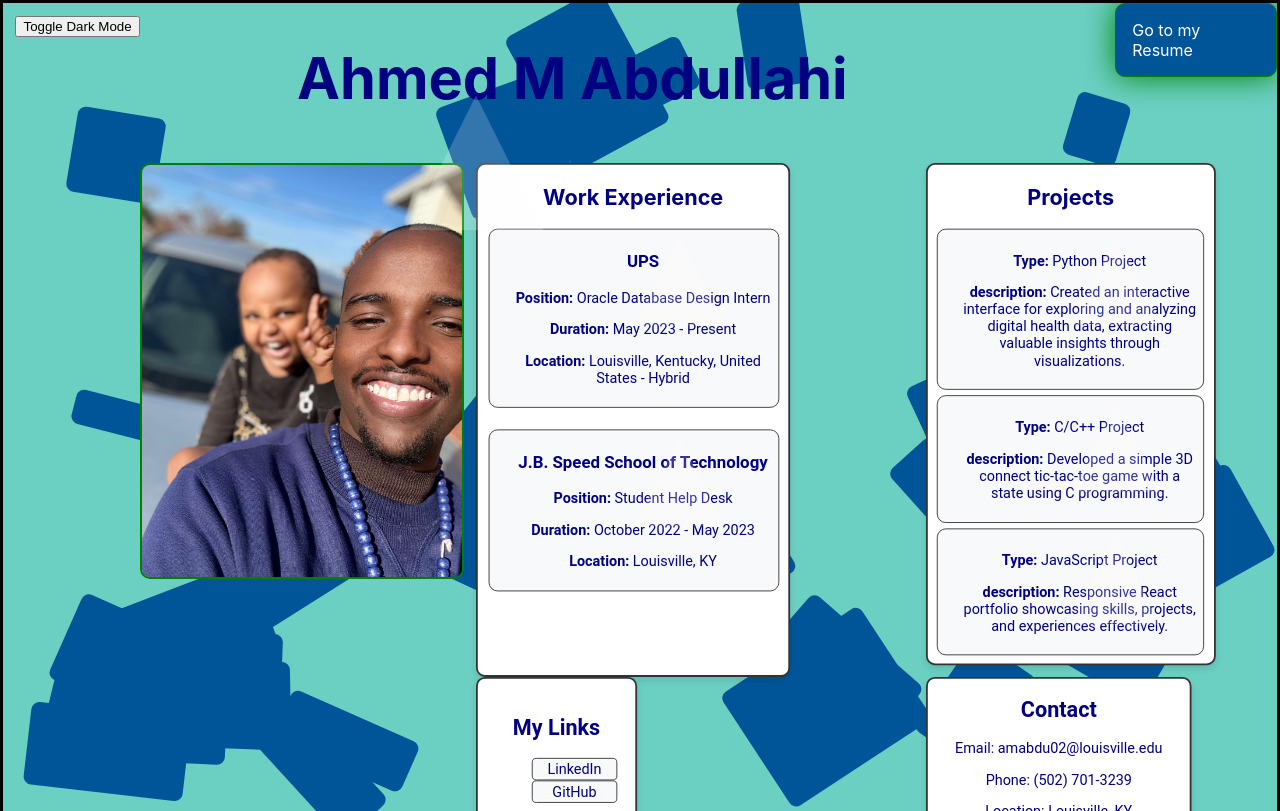
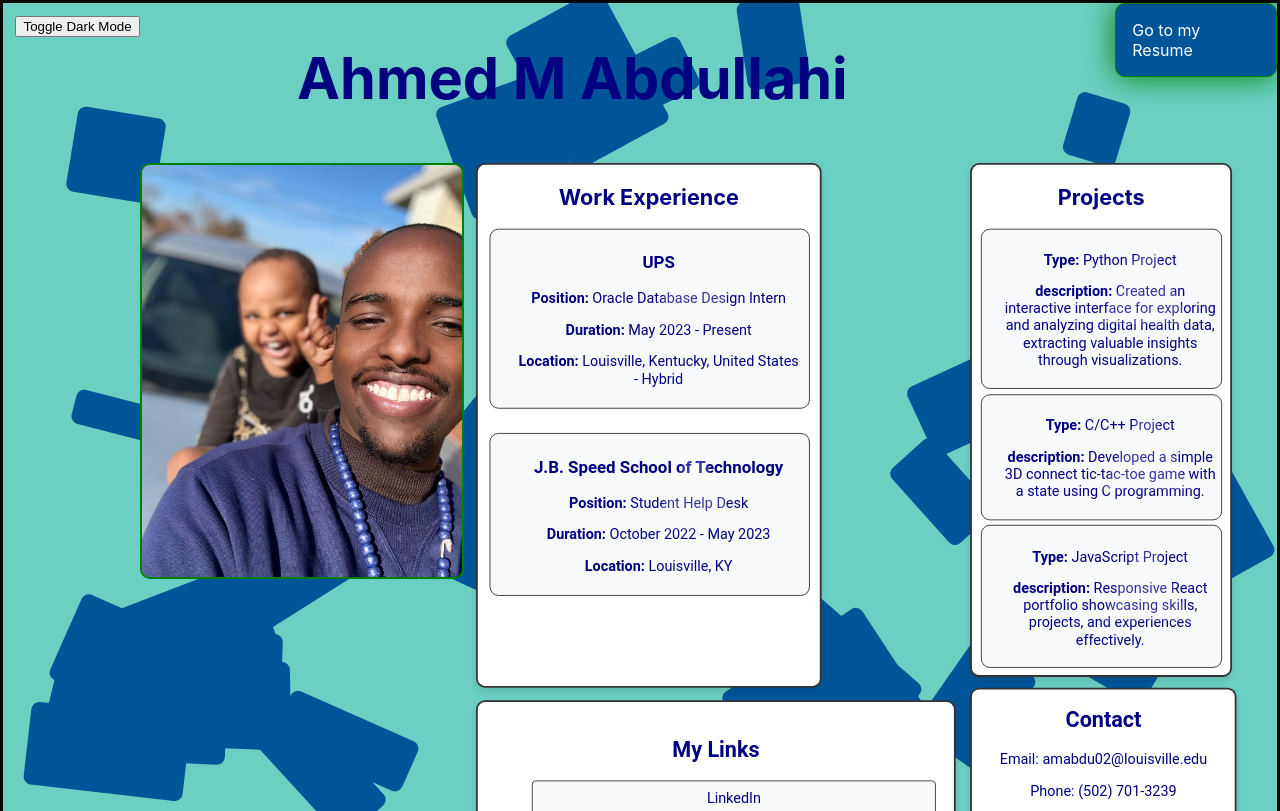
Before and after one commit to AhmedMurshid/AhmedMurshid, a React (Create React App) app: page / in a window 1280 px wide. Built offline with nearby package versions, Linux system fonts and the light colour scheme.

Commit message:
add links

```diff
--- a/public/resume.html
+++ b/public/resume.html
@@ -17,6 +17,7 @@
         document.querySelector(".email").textContent = `Email: ${data.contact.email}`;
         document.querySelector(".phone").textContent = `Phone: ${data.contact.phone}`;
         document.querySelector(".location").textContent = `Location: ${data.contact.location}`;
+        document.querySelector(".website").textContent = `Website: ${data.contact.website}`;
         document.querySelector(".degree").textContent = data.education.degree;
         document.querySelector(".school").textContent = data.education.school;
         document.querySelector(".anticipated-graduation").textContent = `Anticipated Graduation: ${data.education.anticipated_graduation}`;
@@ -144,6 +145,7 @@ for (let i = 0; i < categories.length; i++) {
       <p class='p-re email'>Email: {contact.email}</p>
       <p class='p-re phone'>Phone: {contact.phone}</p>
       <p class='p-re location'>Location: {contact.location}</p>
+      <p class='p-re website'>Website: <a href={contact.website}>{contact.website}</a></p>
     </section>
   </div>
   <div class='goal'>
--- a/public/resume1.json
+++ b/public/resume1.json
@@ -3,7 +3,8 @@
   "contact": {
     "email": "amabdu02@louisville.edu",
     "phone": "(502) 701-3239",
-    "location": "Louisville, KY"
+    "location": "Louisville, KY",
+    "website": "https://ahmedmurshid.github.io/my-site/"
   },
   "objective": "To secure a challenging data engineering position in a dynamic organization that utilizes my technical skills and knowledge in computer science to develop innovative solutions and gain practical experience in the industry.",
   "when": "Summer 2024",
--- a/src/App.js
+++ b/src/App.js
@@ -21,6 +21,7 @@ const App = () => {
   const myLinks = [
     { title: 'LinkedIn', url: 'https://www.linkedin.com/in/ahmed001a/' },
     { title: 'GitHub', url: 'https://github.com/AhmedMurshid' },
+    { title: 'My Site', url: 'https://ahmedmurshid.github.io/my-site/'},
     // ... other links
   ];
 
--- a/src/ContactComponent/contact-container.css
+++ b/src/ContactComponent/contact-container.css
@@ -4,7 +4,7 @@
   border: 2px solid #333;
   border-radius: 10px;
   box-shadow: 0 4px 8px rgba(0, 0, 0, 0.1);
-  width: 90%;
+  width: 100%;
   height: auto;
   overflow: hidden;
 }
--- a/src/LinksComponent/links-container.css
+++ b/src/LinksComponent/links-container.css
@@ -5,8 +5,9 @@
   border-radius: 10px;
   box-shadow: 0 4px 8px rgba(0, 0, 0, 0.1);
   padding: 20px;
-  width: 90%;
+  width: 56ex;
   height: auto;
+  margin-top: 1.5ex;
   overflow: hidden;
 }
 
@@ -14,8 +15,6 @@
 .links-container::after {
   content: '';
   position: absolute;
-  width: 150px;
-  height: 150px;
   background:var(--container-color);
   opacity: 0.2;
 }
```
